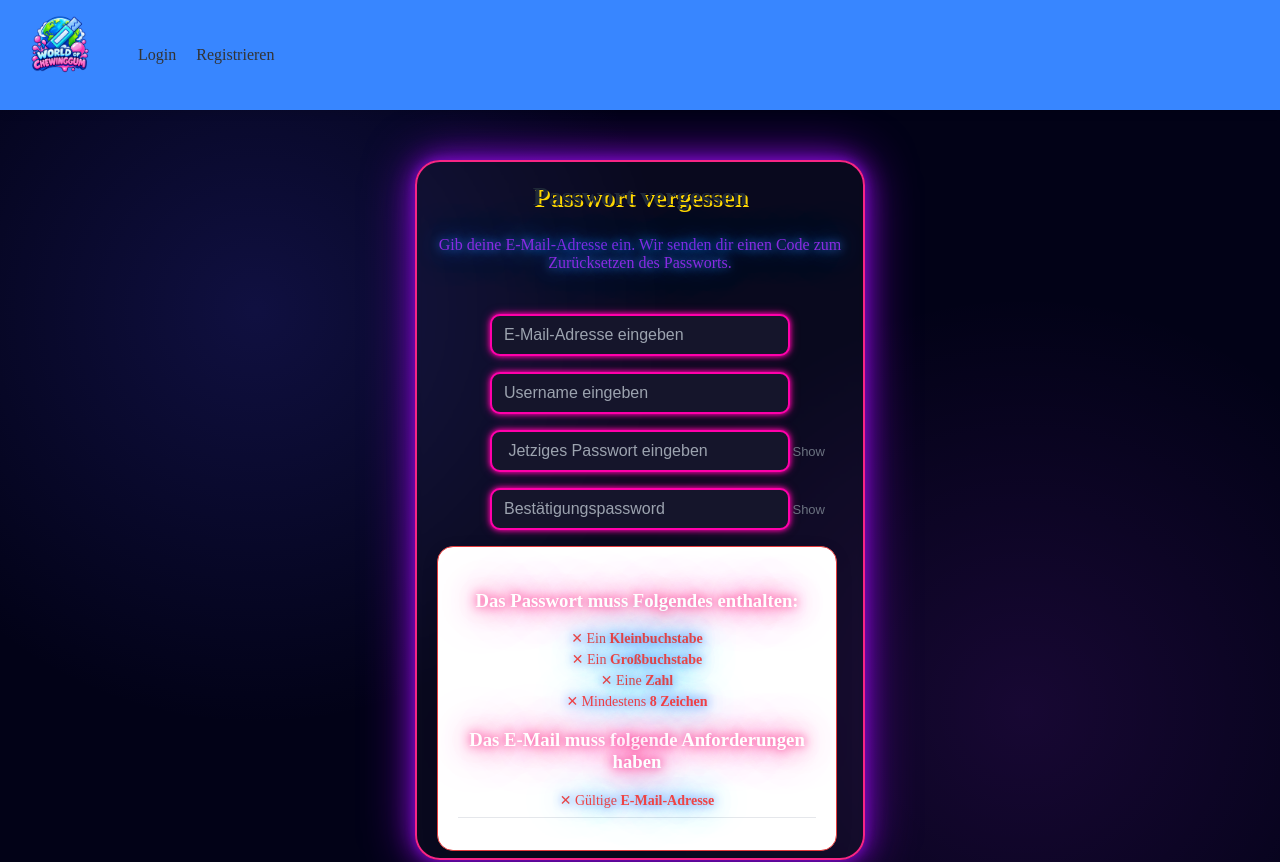
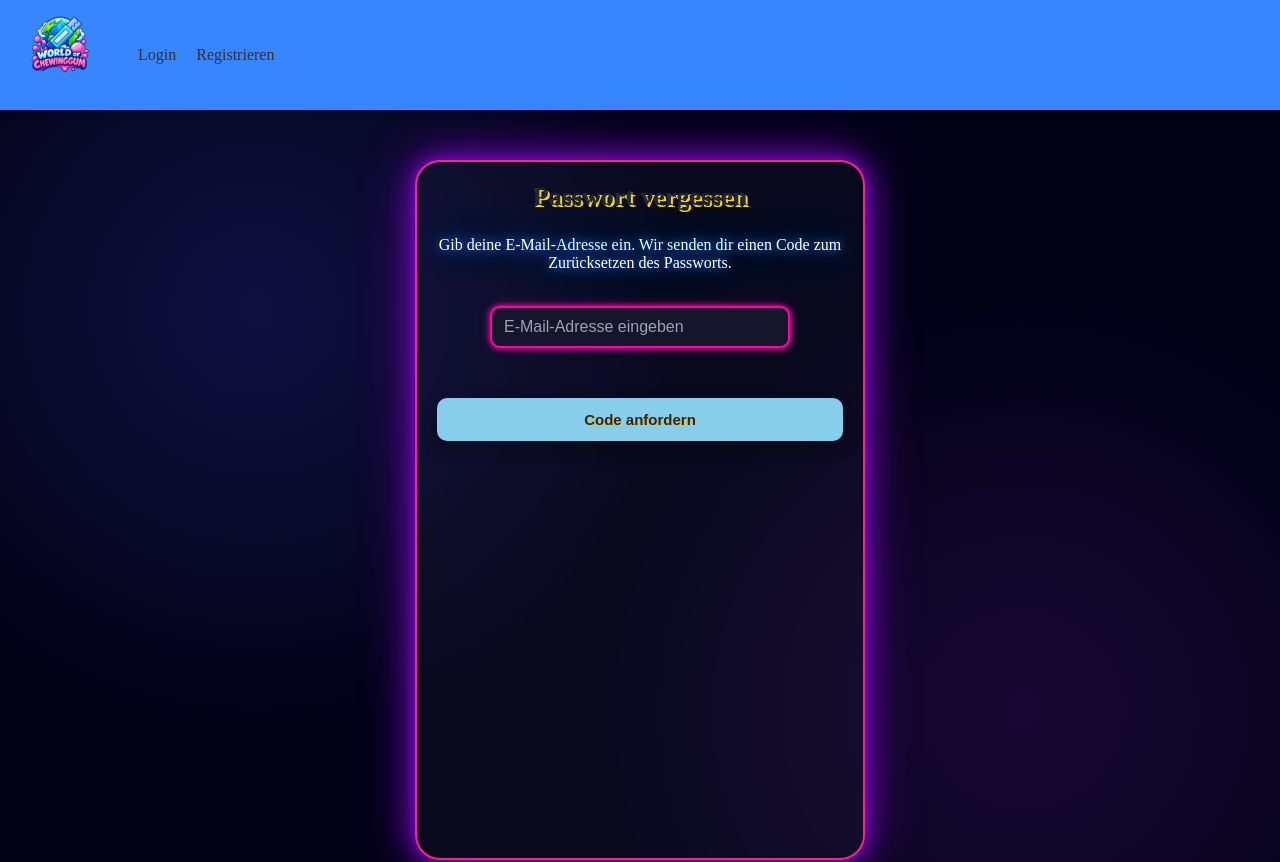
Before and after one commit to Vinci4600/World-of-Chewing-gum, a React (Vite) app in the folder Frontend/: page /forgotpassword in a window 1280 px wide. Shown: the top 862 px of the page. Built offline with nearby package versions, Linux system fonts and the light colour scheme.

Commit message:
Verbesserung Passwort Vergessen Page

```diff
--- a/Frontend/src/pages/ForgotPassword.jsx
+++ b/Frontend/src/pages/ForgotPassword.jsx
@@ -1,38 +1,23 @@
-import { useState } from 'react';
-import { useNavigate } from 'react-router-dom';
+import {useState} from 'react';
+import {useNavigate} from 'react-router-dom';
 import "./components/Styles/Home.css";
 import "./components/Styles/ForgotPassword.css";
+
 function ForgotPassword() {
     const navigate = useNavigate();
 
-    // 1. State für Formulardaten definiert (Unnötiges 'password' entfernt, da es 'newpassword' ist)
-    const [formData, setFormData] = useState({
-        username: '',
-        oldpassword: '',
-        confirmPassword: '',
-        rememberMe: false // Als Boolean für die Checkbox initialisiert
-    });
 
     /**
      * Password Requirements
      */
-    const [showPassword, setShowPassword] = useState(false);
-    const [showOldPassword, setShowOldPassword] = useState(false);
-    const [showConfirmPassword, setShowConfirmPassword] = useState(false);
-    const [email,setEmail] = useState('');
+
+    const [email, setEmail] = useState('');
     const [error, setError] = useState('');
     const [loading, setLoading] = useState(false);
+    // !
     const [success, setSuccess] = useState('');
-    const hasLength = formData.confirmPassword.length >= 5;
-    const hasLower = /[a-z]/.test(formData.confirmPassword);
-    const hasUpper = /[A-Z]/.test(formData.confirmPassword);
-    const hasNumber = /\d/.test(formData.confirmPassword);
-    const isPasswordValid = hasLength && hasLower && hasUpper && hasNumber;
+
     const isEmailValid = /^[^\s@]+@[^\s@]+\.[^\s@]+$/.test(email.trim());
-
-
-
-
 
 
     /**
@@ -40,22 +25,14 @@ function ForgotPassword() {
      * @type {[{label: string, valid: boolean},{label: string, valid: boolean},{label: string, valid: boolean},{label: string, valid: boolean},{label: string, valid: boolean}]}
      */
 
-    // Prüft, ob alle Kriterien erfüllt sind
 
-    // 2. Optimierte handleChange-Funktion (beachtet auch Checkboxes)
-    const handleChange = (e) => {
-        const { name, value, type, checked } = e.target;
-        setFormData((prevData) => ({
-            ...prevData,
-            [name]: type === 'checkbox' ? checked : value
-        }));
-    };
 
     const handleSubmit = async (e) => {
         e.preventDefault();
         setError('');
         setSuccess('');
 
+        // !
         if (!email.trim() || !email.includes('@')) {
             setError("Bitte gib eine gültige E-Mail-Adresse ein.");
             alert("Gib bitte eine gültige E-Mail Adresse ein!");
@@ -63,47 +40,15 @@ function ForgotPassword() {
         }
 
 
-
-
-        // Validierung: Username-Länge prüfen
-        if (formData.username.length < 8) {
-            setError("Der Username bzw iene gültige E-Mail-Adresse ein  ist zu kurz! Er muss mindestens 8 Zeichen lang sein.");
-            alert("Gib bitte eine gültiger Username ein!");
-            return;
-        }
-
-
-        if(!isEmailValid){
+        if (!isEmailValid) {
             setError("Bitte gib eine gültige E-Mail Adresse ein!");
             alert("Bitte eine gültige E-Mail Adresse eingeben!");
             return;
         }
 
 
-
-        if (formData.confirmPassword.length < 6) {
-            setError("Der Password ist zu kurz!");
-            alert("Bitte ein längeres Password eingeben!");
-            return;
-        }
-
-        // Validierung: Altes Passwort prüfen
-        if (formData.oldpassword.length < 6) {
-            setError("Das alte Passwort ist zu kurz!");
-            alert("Bitte ein korrektes Passwort eingeben");
-            return;
-        }
-
-        // Validierung: Neues Passwort muss den komplexen Kriterien entsprechen
-        if (!isPasswordValid) {
-            setError("Das neue Passwort erfüllt die Sicherheitsanforderungen nicht.");
-            alert("Bitte ein gültiges Password eingeben!");
-            return;
-        }
-
-
         // API-Aufruf zum Senden des Codes
-        const response = await fetch('/forgot-password', {
+        const response = await fetch('/api/auth/forgot-password', {
             method: 'POST',
             headers: {'Content-Type': 'application/json'},
             body: JSON.stringify({email})
@@ -121,39 +66,17 @@ function ForgotPassword() {
         }
 
 
-
-
-        // Validierung: Passwörter müssen übereinstimmen
-
-        /**
-         * 2 Sekunden Time Oud bevor Code geshcickt wird
-         */
-        setTimeout(() => {
-            setLoading(false);
-            setSuccess("Ein Code zum Zurücksetzen wurde an deine E-Mail gesendet!");
-
-            setTimeout(() => {
-                navigate("/verify-code", {state: {email: formData.username}});
-            }, 2000);
-        }, 1500);
-
-        // Wenn alles passt:
-        setError('');
-        console.log("Passwort erfolgreich zurückgesetzt", formData);
-        alert("Dein Passwort wurde erfolgreich geändert!");
-
-        // Weiterleitung zum Login
-        navigate("/login");
+        // !
     };
 
     return (
         <div className="Background-Intro">
 
             <div className="kaugummi-form-container">
-                    <h1 className="lg-title">Passwort vergessen</h1>
-                    <p style={{ textAlign: 'center', marginBottom: '1.5rem', color: 'blueviolet' }}>
-                        Gib deine E-Mail-Adresse ein. Wir senden dir einen Code zum Zurücksetzen des Passworts.
-                    </p>
+                <h1 className="lg-title">Passwort vergessen</h1>
+                <p>
+                    Gib deine E-Mail-Adresse ein. Wir senden dir einen Code zum Zurücksetzen des Passworts.
+                </p>
                 <br></br>
 
 
@@ -173,146 +96,17 @@ function ForgotPassword() {
                     </div>
 
 
-                    <div className="lg-field">
-                        <input
-                            id="username"
-                            name="username"
-                            type="text" // Wenn es ein Username ist, lieber 'text'. Wenn E-Mail gewünscht, auf 'email' lassen.
-                            required
-                            value={formData.username}
-                            onChange={handleChange}
-                            className="lg-input"
-                            placeholder="Username eingeben"
-                            autoComplete="current-username"
-                            style={{paddingRight: "80px", display: "flex", justifyContent: "center"}}
-                        />
-                    </div>
-
-
-                    {/* Neues Passwort Feld */}
-                    <div className="lg-field">
-                        <input
-                            className="lg-input"
-                            name="oldpassword"
-                            type={showOldPassword ? "text" : "password"}
-                            placeholder=" Jetziges Passwort eingeben"
-                            autoComplete="current-password"
-                            value={formData.oldpassword}
-                            onChange={handleChange}
-                            required
-                            style={{paddingRight: "70px", display: "flex", justifyContent: "center"}}
-                        />
-                        <button
-                            type="button"
-                            className="lg-toggle"
-                            onClick={() => setShowOldPassword((prev) => !prev)}
-                            aria-label={showOldPassword ? "Passwort verbergen" : "Passwort anzeigen"}
-                        >
-                            {showOldPassword ? "Hide" : "Show"}
-                        </button>
-                    </div>
-
-                    {/* Passwort bestätigen Feld */}
-                    <div className="lg-field">
-
-                        <input
-                            id="confirmPassword"
-                            name="confirmPassword"
-                            required
-                            value={formData.confirmPassword}
-                            onChange={handleChange}
-                            className="lg-input"
-                            placeholder="Bestätigungspassword"
-                            autoComplete="new-password"
-                        />
-                        <button
-                            type="button"
-                            className="lg-toggle"
-                            onClick={() => setShowPassword((prev) => !prev)}
-                            aria-label={showPassword ? "Passwort verbergen" : "Passwort anzeigen"}
-                        >
-                            {showPassword ? "Hide" : "Show"}
-                        </button>
-                    </div>
-
-
-                    {/* Passwort-Anforderungen anzeigen */}
-
-
-                    {/* Remember Me Checkbox */}
-
-
-                    {error && (
-                        <div className="mb-4 p-3 bg-red-100 text-red-700 rounded-lg text-sm border border-red-300"
-                             style={{
-                                 color: '#b91c1c',
-                                 backgroundColor: '#fee2e2',
-                                 padding: '0.75rem',
-                                 borderRadius: '0.5rem',
-                                 marginBottom: '1rem'
-                             }}>
-                            ⚠️ {error}
-                        </div>
-                    )}
-
-                    {success && (
-                        <div className="mb-4 p-3 bg-green-100 text-green-700 rounded-lg text-sm border border-green-300"
-                             style={{
-                                 color: '#15803d',
-                                 backgroundColor: '#dcfce7',
-                                 padding: '0.75rem',
-                                 borderRadius: '0.5rem',
-                                 marginBottom: '1rem'
-                             }}>
-                            ✓ {success}
-                        </div>
-                    )}
-
-                    {/* Live-Validierungs-Box */}
-                    <div className="rg-card">
-                        <h3 className="title font-semibold text-sm mb-2 text-gray-700">Das Passwort muss Folgendes
-                            enthalten:</h3>
-
-                        <p id="letter"
-                           style={{color: hasLower ? '#16a34a' : '#ef4444', fontSize: '0.875rem', margin: '4px 0'}}>
-                            {hasLower ? <span>✓ Ein <b>Kleinbuchstabe</b></span> :
-                                <span>✕ Ein <b>Kleinbuchstabe</b></span>}
-                        </p>
-
-                        <p id="capital"
-                           style={{color: hasUpper ? '#16a34a' : '#ef4444', fontSize: '0.875rem', margin: '4px 0'}}>
-                            {hasUpper ? <span>✓ Ein <b>Großbuchstabe</b></span> :
-                                <span>✕ Ein <b>Großbuchstabe</b></span>}
-                        </p>
-
-                        <p id="number"
-                           style={{color: hasNumber ? '#16a34a' : '#ef4444', fontSize: '0.875rem', margin: '4px 0'}}>
-                            {hasNumber ? <span>✓ Eine <b>Zahl</b></span> : <span>✕ Eine <b>Zahl</b></span>}
-                        </p>
-
-                        <p id="length"
-                           style={{color: hasLength ? '#16a34a' : '#ef4444', fontSize: '0.875rem', margin: '4px 0'}}>
-                            {hasLength ? <span>✓ Mindestens <b>8 Zeichen</b></span> :
-                                <span>✕ Mindestens <b>8 Zeichen</b></span>}
-                        </p>
-
-
-                        <h3 className="title font-semibold text-sm mb-2 text-gray-700">Das E-Mail muss folgende Anforderungen haben</h3>
-                        {/* E-Mail Validierung */}
-                        <p style={{ color: isEmailValid ? '#16a34a' : '#ef4444', fontSize: '0.875rem', margin: '4px 0' }}>
-                            {isEmailValid ? '✓' : '✕'} Gültige <b>E-Mail-Adresse</b>
-                        </p>
-
-                        <hr style={{ margin: '8px 0', border: '0', borderTop: '1px solid #e5e7eb' }} />
-                    </div>
-
                     {/* Button zum Abschicken mit Ladezustand */}
                     <br/>
                     <button
                         type="submit"
                         className="lg-btn"
                         disabled={loading}
-                        style={{ opacity: loading ? 0.8 : 1, cursor: loading ? 'not-allowed' : 'pointer', marginTop: '1rem' }}
+                        style={{
+                            opacity: loading ? 0.8 : 1,
+                            cursor: loading ? 'not-allowed' : 'pointer',
+                            marginTop: '1rem'
+                        }}
                     >
                         {loading ? "Code wird gesendet..." : "Code anfordern"}
                     </button>
```
